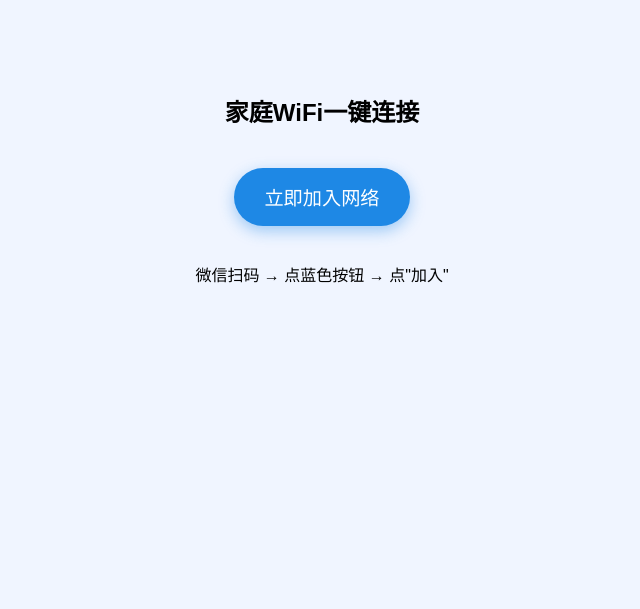
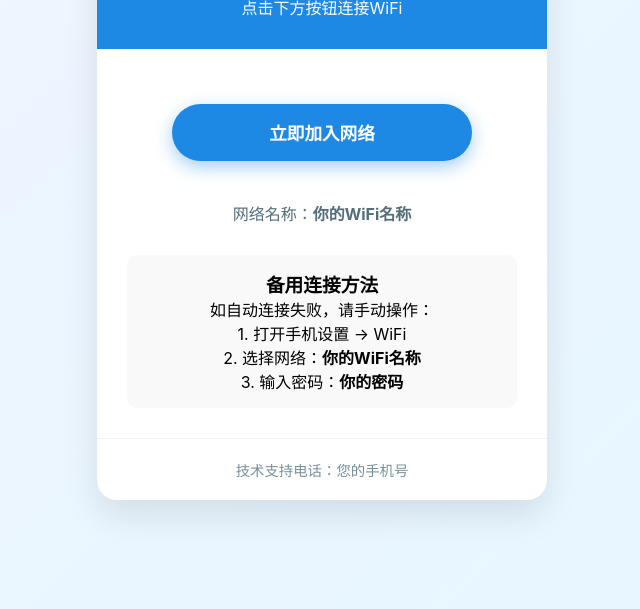
Before and after one commit to geha-568/home-wifi, a plain HTML site: page index.html in a window 1280 px wide. Shown: the part 191-800 px from the top of the page, without its empty margins (318-958 px from the left). Drawn offline with Linux system fonts and the light colour scheme.

Commit message:
Update index.html

```diff
--- a/index.html
+++ b/index.html
@@ -2,35 +2,174 @@
 <html>
 <head>
   <meta charset="utf-8">
-  <title>微信一键连WiFi</title>
-  <meta name="viewport" content="width=device-width">
+ <!DOCTYPE html>
+<html>
+<head>
+  <meta charset="utf-8">
+  <title>微信扫码一键连WiFi</title>
+  <meta name="viewport" content="width=device-width, initial-scale=1">
+  <script>
+    // 移动端兼容解决方案
+    function connectWifi() {
+      // 方案1：尝试直接打开WiFi协议
+      try {
+        window.location.href = "WIFI:S:C358;T:WPA;P:zs18780712730;;";
+      } catch(e) {
+        // 方案2：创建隐藏链接点击（兼容iOS）
+        const link = document.createElement('a');
+        link.href = "WIFI:S:C358;T:WPA;P:zs18780712730;;";
+        link.style.display = 'none';
+        document.body.appendChild(link);
+        link.click();
+
+        // 方案3：微信特殊处理
+        setTimeout(function() {
+          if (navigator.userAgent.match(/MicroMessenger/i)) {
+            alert("请在浏览器中打开此页面\n或点击右上角选择'在浏览器打开'");
+          } else if (navigator.userAgent.match(/Android/i)) {
+            alert("请手动选择WiFi：你的WiFi名称\n密码已自动复制到剪贴板");
+            copyToClipboard("你的密码");
+          }
+        }, 500);
+      }
+    }
+
+    // 复制密码到剪贴板（安卓备用方案）
+    function copyToClipboard(text) {
+      const input = document.createElement('textarea');
+      input.value = text;
+      document.body.appendChild(input);
+      input.select();
+      document.execCommand('copy');
+      document.body.removeChild(input);
+    }
+
+    // 页面加载时检查设备类型
+    window.onload = function() {
+      if (navigator.userAgent.match(/iPhone|iPad|iPod/i)) {
+        document.getElementById('ios-tip').style.display = 'block';
+      } else if (navigator.userAgent.match(/Android/i)) {
+        document.getElementById('android-tip').style.display = 'block';
+      }
+    }
+  </script>
   <style>
+    * { box-sizing: border-box; margin: 0; padding: 0; }
     body {
-      font-family: sans-serif;
+      font-family: -apple-system, system-ui, sans-serif;
+      background: linear-gradient(135deg, #f0f5ff 0%, #e6f7ff 100%);
+      min-height: 100vh;
+      display: flex;
+      justify-content: center;
+      align-items: center;
+      padding: 20px;
+    }
+    .card {
+      background: white;
+      border-radius: 20px;
+      box-shadow: 0 15px 35px rgba(0,0,0,0.1);
+      width: 100%;
+      max-width: 450px;
+      overflow: hidden;
+    }
+    .header {
+      background: #1e88e5;
+      color: white;
+      padding: 30px 20px;
       text-align: center;
-      padding: 20%;
-      background: #f0f5ff;
+    }
+    h1 {
+      font-size: 1.6rem;
+      margin-bottom: 10px;
+    }
+    .content {
+      padding: 30px;
+      text-align: center;
     }
     .btn {
       display: inline-block;
       background: #1e88e5;
       color: white;
-      padding: 15px 30px;
+      padding: 16px 40px;
       border-radius: 30px;
       text-decoration: none;
-      font-size: 1.2em;
-      margin: 20px;
-      box-shadow: 0 5px 15px rgba(30,136,229,0.4);
+      font-size: 1.1rem;
+      font-weight: 600;
+      margin: 25px 0;
+      box-shadow: 0 6px 18px rgba(30, 136, 229, 0.4);
+      cursor: pointer;
+      border: none;
+      width: 100%;
+      max-width: 300px;
+    }
+    .tips {
+      background: #fff8e1;
+      border-radius: 10px;
+      padding: 15px;
+      margin: 20px 0;
+      text-align: left;
+      display: none; /* 默认隐藏 */
+    }
+    .tip-title {
+      color: #ff8f00;
+      font-weight: bold;
+      margin-bottom: 8px;
+    }
+    .footer {
+      color: #78909c;
+      font-size: 0.9rem;
+      padding: 20px;
+      text-align: center;
+      border-top: 1px solid #f0f4f8;
     }
   </style>
 </head>
 <body>
-  <h2>家庭WiFi一键连接</h2>
-  <!-- ↓ 修改这里 ↓ -->
-  <a class="btn" href="WIFI:S:C358;T:WPA;P:zs18780712730;;">
-    立即加入网络
-  </a>
-  <p>微信扫码 → 点蓝色按钮 → 点"加入"</p>
+  <div class="card">
+    <div class="header">
+      <h1>微信扫码一键连网</h1>
+      <p>点击下方按钮连接WiFi</p>
+    </div>
+
+    <div class="content">
+      <!-- iOS设备提示 -->
+      <div class="tips" id="ios-tip">
+        <div class="tip-title">iPhone/iPad用户请注意：</div>
+        <p>1. 点击按钮后如果弹出"加入网络"</p>
+        <p>2. 点击"加入"即可完成连接</p>
+        <p>3. 如无反应，请用Safari浏览器打开此页</p>
+      </div>
+
+      <!-- 安卓设备提示 -->
+      <div class="tips" id="android-tip">
+        <div class="tip-title">安卓用户请注意：</div>
+        <p>1. 点击按钮后选择"打开链接"</p>
+        <p>2. 在弹出的WiFi连接中点击"连接"</p>
+        <p>3. 部分手机需手动选择网络</p>
+      </div>
+
+      <!-- 连接按钮 -->
+      <button class="btn" onclick="connectWifi()">
+        立即加入网络
+      </button>
+
+      <p style="color:#546e7a; margin-top:15px">
+        网络名称：<strong>你的WiFi名称</strong>
+      </p>
+
+      <!-- 手动连接说明 -->
+      <div style="margin-top: 30px; padding: 15px; background: #f9f9f9; border-radius: 10px;">
+        <h3>备用连接方法</h3>
+        <p>如自动连接失败，请手动操作：</p>
+        <p>1. 打开手机设置 → WiFi</p>
+        <p>2. 选择网络：<strong>你的WiFi名称</strong></p>
+        <p>3. 输入密码：<strong>你的密码</strong></p>
+      </div>
+    </div>
+
+    <div class="footer">
+      <p>技术支持电话：您的手机号</p>
+    </div>
+  </div>
 </body>
-
 </html>
```
